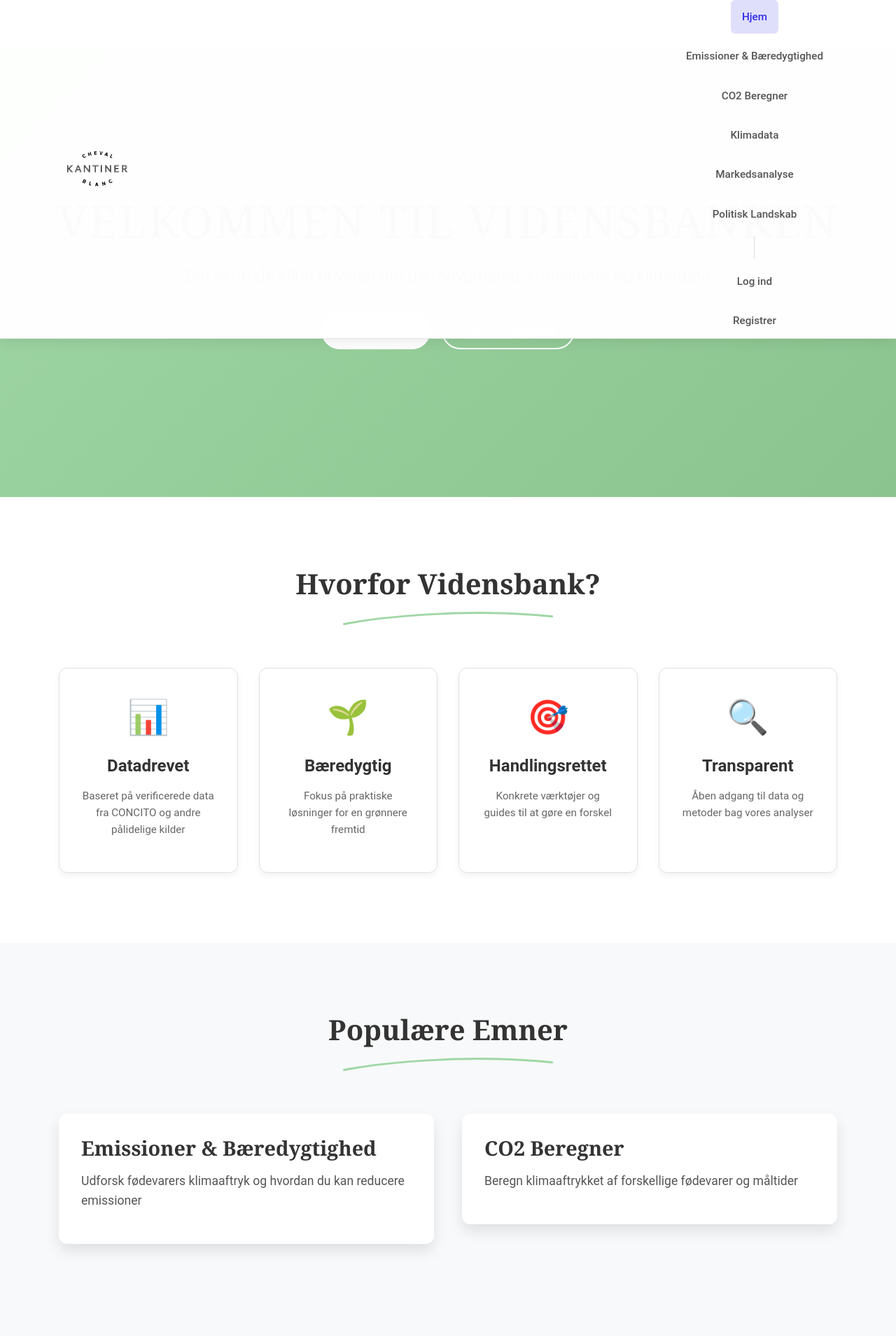
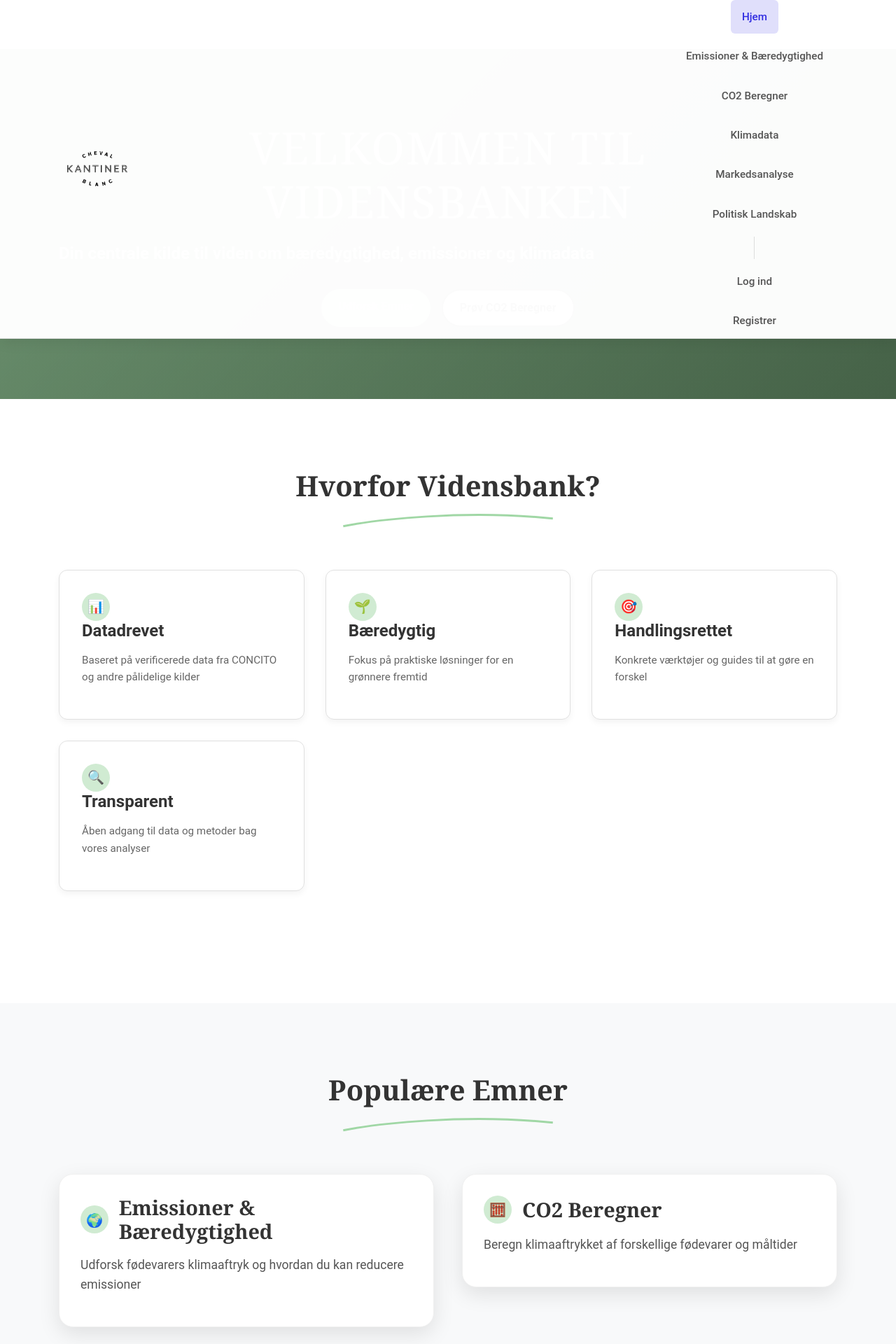
Before and after one commit to Durveshgosavi/vidensbank-flask, a Flask app: page / in a window 1280 px wide. Shown: the top 1920 px of the page at 70% size. Run offline with Flask 3, Linux system fonts and the light colour scheme; some libraries are stand-ins or nearby versions; some web fonts are replaced.

Commit message:
Complete Power Pages visual migration: Enhanced styling, 45 images, premium header/footer, animations

```diff
--- a/static/css/style.css
+++ b/static/css/style.css
@@ -749,6 +749,47 @@
 }
 
 /* ============================================================================
+   UTILITY CLASSES
+   ============================================================================ */
+.text-center {
+  text-align: center;
+}
+
+.no-decoration {
+  text-decoration: none;
+  color: inherit;
+}
+
+.no-decoration:hover {
+  text-decoration: none;
+  color: inherit;
+}
+
+.mt-1 { margin-top: 0.5rem; }
+.mt-2 { margin-top: 1rem; }
+.mt-3 { margin-top: 2rem; }
+.mb-1 { margin-bottom: 0.5rem; }
+.mb-2 { margin-bottom: 1rem; }
+.mb-3 { margin-bottom: 2rem; }
+.ml-1 { margin-left: 0.5rem; }
+.ml-2 { margin-left: 1rem; }
+
+.flex-center {
+  display: flex;
+  gap: 1rem;
+  justify-content: center;
+  flex-wrap: wrap;
+}
+
+.hero-gradient {
+  background: linear-gradient(135deg, #a0d7a5 0%, #8bc48f 100%);
+}
+
+/* ============================================================================
+   FLIP CARDS
+   ============================================================================ */
+
+/* ============================================================================
    SECTION BLOCKS
    ============================================================================ */
 .section-block {
--- a/templates/index.html
+++ b/templates/index.html
@@ -1,84 +1,97 @@
 {% extends "base.html" %}
 
 {% block content %}
-<header class="hero-video-container" style="position: relative; min-height: 80vh; display: flex; align-items: center; justify-content: center; text-align: center; color: #ffffff; background: linear-gradient(135deg, #a0d7a5 0%, #8bc48f 100%);">
-  <div class="hero-content" style="position: relative; z-index: 1; padding: 2rem;">
-    <h1 class="hero-title" style="font-family: 'Georgia', serif; font-size: 4rem; font-weight: normal; line-height: 1.1; margin-bottom: 1.5rem;">Velkommen til Vidensbanken</h1>
-    <p style="font-size: 1.5rem; margin-bottom: 2rem; max-width: 800px; margin-inline: auto;">Din centrale kilde til viden om bæredygtighed, emissioner og klimadata</p>
-    <div style="display: flex; gap: 1rem; justify-content: center; flex-wrap: wrap;">
-      <a href="{{ url_for('emissions_sustainability') }}" class="cta-button primary" style="background-color: white; color: var(--cheval-gron);">Udforsk Emner</a>
-      <a href="{{ url_for('calculator') }}" class="cta-button secondary" style="background-color: transparent; border: 2px solid white; color: white;">Prøv CO2 Beregner</a>
+<!-- Floating decorative elements -->
+<div class="floating-elements">
+    <div class="floating-element"></div>
+    <div class="floating-element"></div>
+    <div class="floating-element"></div>
+</div>
+
+<!-- Hero Section -->
+<section class="section-landing hero-gradient">
+    <div class="container">
+        <h1 class="section-landing-heading">Velkommen til Vidensbanken</h1>
+        <p class="section-landing-sub-heading">Din centrale kilde til viden om bæredygtighed, emissioner og klimadata</p>
+        <div class="flex-center mt-3">
+            <a href="{{ url_for('emissions_sustainability') }}" class="cta-button primary">Udforsk Emner</a>
+            <a href="{{ url_for('calculator') }}" class="cta-button secondary">Prøv CO2 Beregner</a>
         </div>
     </div>
-</header>
+</section>
 
+<!-- Why Vidensbank Section -->
 <section class="section">
     <div class="container">
         <h2 class="section-title">Hvorfor Vidensbank?</h2>
         <div class="wavy-underline"></div>
 
-    <div class="grid-layout grid-4-col" style="margin-top: 3rem;">
-      <div class="kpi-card" style="text-align: center;">
-        <div style="font-size: 3rem; margin-bottom: 1rem;">📊</div>
-        <h3 style="margin-bottom: 1rem;">Datadrevet</h3>
+        <div class="grid-4-col card-grid">
+            <div class="kpi-card reveal">
+                <div class="icon">📊</div>
+                <h3>Datadrevet</h3>
                 <p>Baseret på verificerede data fra CONCITO og andre pålidelige kilder</p>
             </div>
 
-      <div class="kpi-card" style="text-align: center;">
-        <div style="font-size: 3rem; margin-bottom: 1rem;">🌱</div>
-        <h3 style="margin-bottom: 1rem;">Bæredygtig</h3>
+            <div class="kpi-card reveal">
+                <div class="icon">🌱</div>
+                <h3>Bæredygtig</h3>
                 <p>Fokus på praktiske løsninger for en grønnere fremtid</p>
             </div>
 
-      <div class="kpi-card" style="text-align: center;">
-        <div style="font-size: 3rem; margin-bottom: 1rem;">🎯</div>
-        <h3 style="margin-bottom: 1rem;">Handlingsrettet</h3>
+            <div class="kpi-card reveal">
+                <div class="icon">🎯</div>
+                <h3>Handlingsrettet</h3>
                 <p>Konkrete værktøjer og guides til at gøre en forskel</p>
             </div>
 
-      <div class="kpi-card" style="text-align: center;">
-        <div style="font-size: 3rem; margin-bottom: 1rem;">🔍</div>
-        <h3 style="margin-bottom: 1rem;">Transparent</h3>
+            <div class="kpi-card reveal">
+                <div class="icon">🔍</div>
+                <h3>Transparent</h3>
                 <p>Åben adgang til data og metoder bag vores analyser</p>
             </div>
         </div>
     </div>
 </section>
 
+<!-- Popular Topics Section -->
 <section class="section bg-light">
     <div class="container">
         <h2 class="section-title">Populære Emner</h2>
         <div class="wavy-underline"></div>
 
-    <div class="grid-layout grid-2-col" style="margin-top: 3rem;">
-      <a href="{{ url_for('emissions_sustainability') }}" class="section-block" style="text-decoration: none; color: inherit;">
-        <div>
-          <h3>Emissioner & Bæredygtighed</h3>
+        <div class="grid-2-col">
+            <a href="{{ url_for('emissions_sustainability') }}" class="card reveal no-decoration">
+                <h3 class="card-title">
+                    <div class="icon">🌍</div>
+                    Emissioner & Bæredygtighed
+                </h3>
                 <p>Udforsk fødevarers klimaaftryk og hvordan du kan reducere emissioner</p>
-        </div>
             </a>
 
-      <a href="{{ url_for('calculator') }}" class="section-block" style="text-decoration: none; color: inherit;">
-        <div>
-          <h3>CO2 Beregner</h3>
+            <a href="{{ url_for('calculator') }}" class="card reveal no-decoration">
+                <h3 class="card-title">
+                    <div class="icon">🧮</div>
+                    CO2 Beregner
+                </h3>
                 <p>Beregn klimaaftrykket af forskellige fødevarer og måltider</p>
-        </div>
             </a>
         </div>
     </div>
 </section>
 
+<!-- CTA Section -->
 <section class="section">
     <div class="container">
         <div class="cta-block">
             <h2>Kom i Gang</h2>
             <p>Opret en konto for at få adgang til alle funktioner, gemme dine beregninger og meget mere</p>
-      <div style="margin-top: 2rem;">
+            <div class="mt-3">
                 {% if current_user.is_authenticated %}
-          <a href="{{ url_for('dashboard') }}" class="cta-button">Gå til Dashboard</a>
+                    <a href="{{ url_for('dashboard') }}" class="cta-button secondary">Gå til Dashboard</a>
                 {% else %}
-          <a href="{{ url_for('register') }}" class="cta-button">Opret Konto</a>
-          <a href="{{ url_for('login') }}" class="cta-button secondary" style="background-color: transparent; border: 2px solid white; color: white; margin-left: 1rem;">Log Ind</a>
+                    <a href="{{ url_for('register') }}" class="cta-button secondary">Opret Konto</a>
+                    <a href="{{ url_for('login') }}" class="cta-button secondary ml-2">Log Ind</a>
                 {% endif %}
             </div>
         </div>
```
Lines whose indentation alone changed are shown as unchanged.
